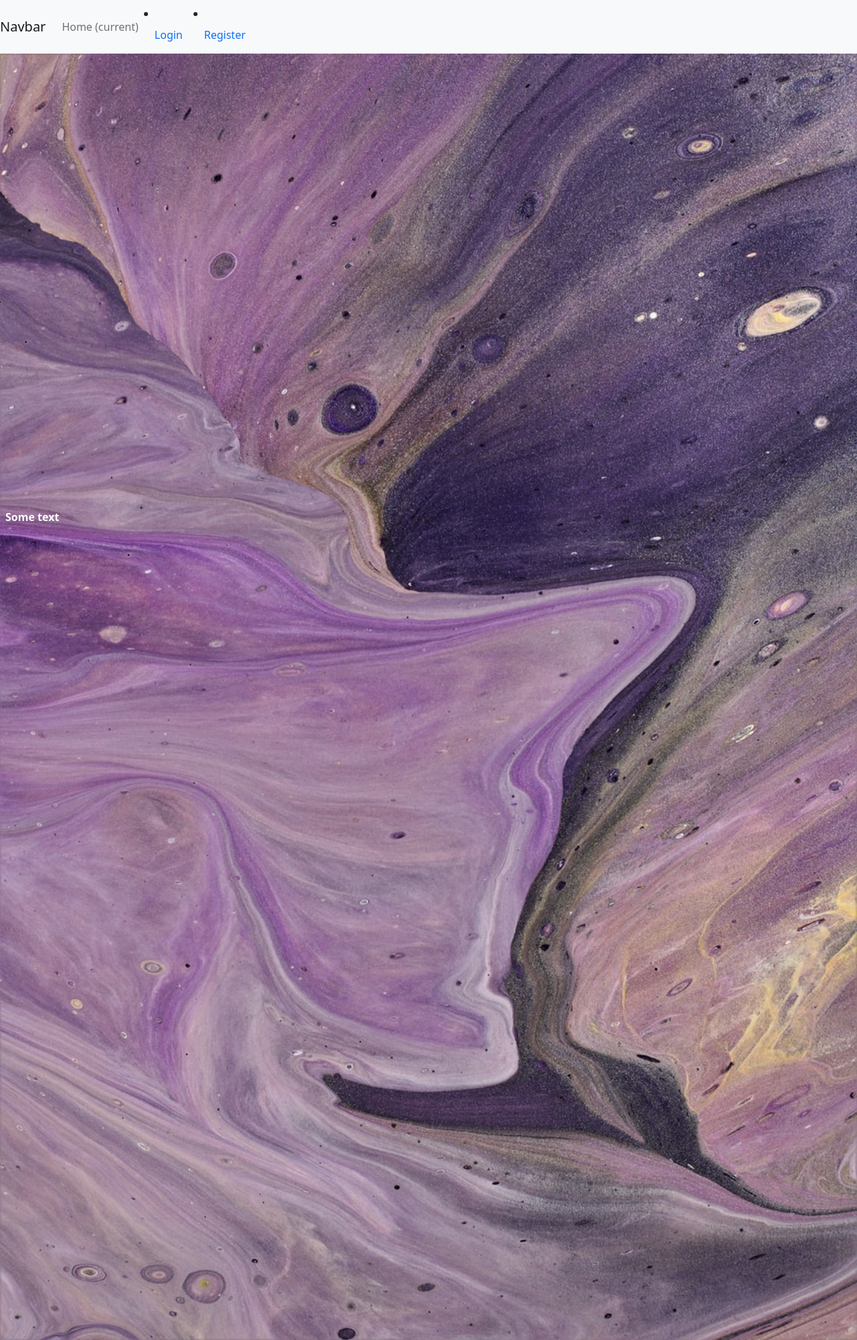
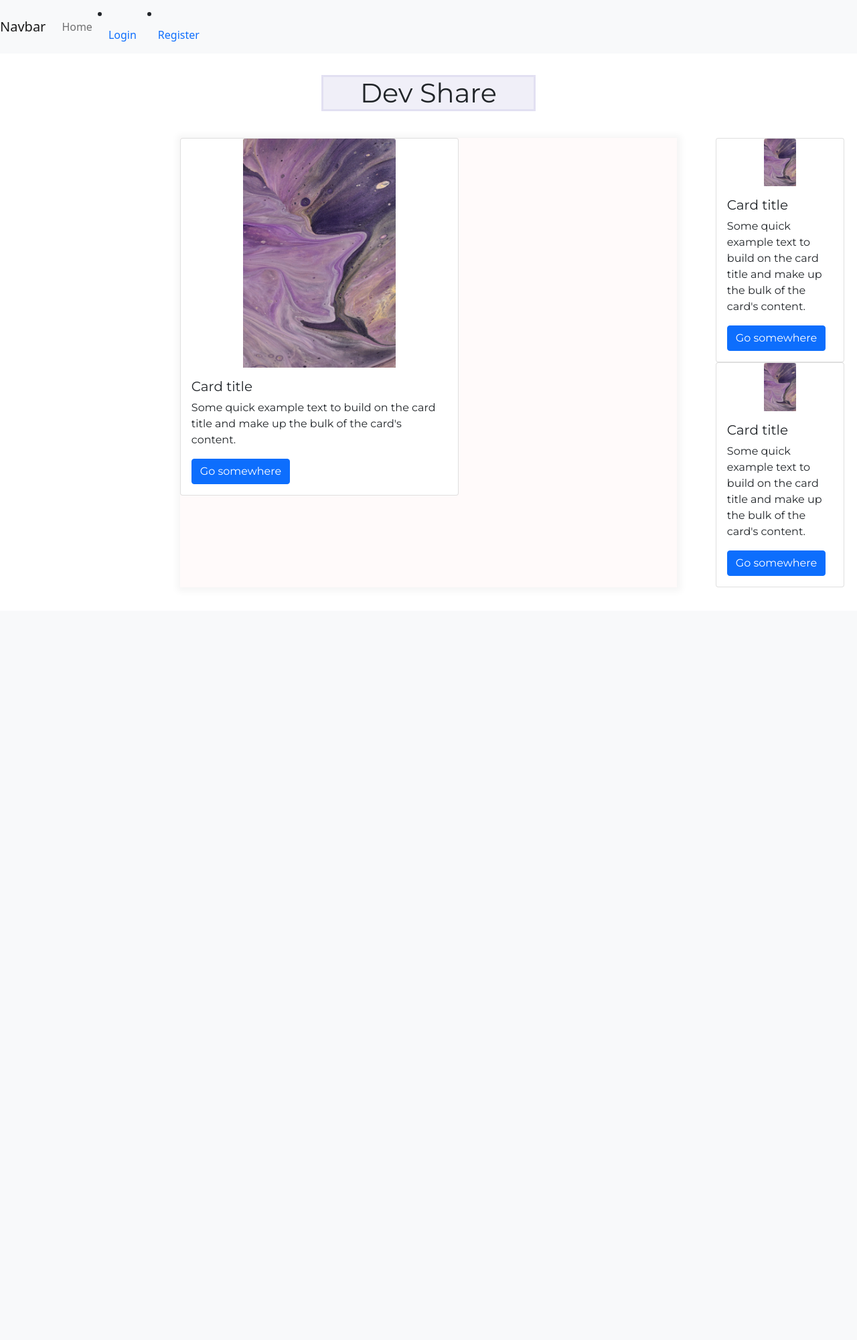
Before and after one commit to phase5lhcm/flask-blog, a Flask app: page / in a window 1280 px wide. Shown: the whole page at 67% size. After the commit the page ends 877 px from the top, so only its background shows below. Run offline with Flask 2, Linux system fonts and the light colour scheme; some libraries are stand-ins or nearby versions.

Commit message:
Build delete route and style blogposts page and homepage

```diff
--- a/blogposts/routes.py
+++ b/blogposts/routes.py
@@ -1,3 +1,4 @@
+from crypt import methods
 from blogposts import app
 from flask import render_template, flash, redirect, url_for, request
 from flask_login import login_user, current_user, logout_user
@@ -90,6 +91,7 @@ def blogposts():
 @app.route('/blogposts/<int:id>')
 def blogpost(id):
     blogpost = Blog.query.get_or_404(id)
+    print({blogpost})
     return render_template('blogpost.html', blogpost=blogpost)
 
 @app.route('/edit-blogpost/<int:id>', methods=['GET', 'POST']) # page does not redirect to edit_blogpost.html
@@ -125,3 +127,18 @@ def edit_blogpost(id):
     form.content.data = blogpost.content
     form.slug.data = blogpost.slug
     return render_template('edit_blogpost.html', form=form)
+
+
+@app.route('/delete_blog/<int:id>', methods=['GET', 'DELETE'])
+def delete_blog(id):
+    delete_blog = Blog.query.get_or_404(id)
+    try:
+        db.session.delete(delete_blog)
+        db.session.commit()
+        flash("Delete Successful")
+        blogposts = Blog.query.order_by(Blog.date_posted)
+        return render_template('blogposts.html', blogposts=blogposts)
+    except:
+        flash("Unable to delete")
+        blogposts = Blog.query.order_by(Blog.date_posted)
+        return render_template('blogposts.html', blogposts=blogposts)
--- a/blogposts/static/styles/homepage_styles.css
+++ b/blogposts/static/styles/homepage_styles.css
@@ -1,11 +1,46 @@
 /* blogposts/static/assets/homepage_img.jpeg */
+@import url('https://fonts.googleapis.com/css2?family=Montserrat&display=swap');
 #container-homepage {
-    color: white;
+    height: 100vh;
+    width: 100vw;
+    font-family: 'Montserrat', sans-serif;
 }
-#text {
-    position: absolute;
-    bottom: 0;
-    left: 0.5em;
-    width: 400px;
-    font-weight: bold;
+
+h1 {
+    text-align: center;
+    margin: 2rem auto;
+    border: 3px solid #2191;
+    background-color: #2191;
+    width: 25%;
 }
+
+#cards {
+    width: 58%;
+    background-color: #fffafa;
+    box-shadow: 1px 1px 10px 5px #f5f5f5;
+    margin-left: auto;
+    margin-right: auto;
+    margin-top: 40px;
+    display: flex;
+    flex-direction: row;
+}
+
+/* #card-main {
+    position: relative;
+    left: 0em;
+} */
+
+.card-main-img {
+    width: 55%;
+    margin: 0 auto;
+}
+
+#card-feature {
+    position: relative;
+    left: 24em;
+}
+
+.card-feature-img {
+    width: 25%;
+    margin: 0 auto;
+}
--- a/blogposts/templates/homepage.html
+++ b/blogposts/templates/homepage.html
@@ -2,13 +2,63 @@
 content%}
 
 <div id="container-homepage">
-    <img
-        src="{{url_for('static', filename='assets/homepage_img.jpeg')}}"
-        alt="background-image"
-        ,
-        width="100%"
-    />
-    <p id="text">Some text</p>
+    <h1>Dev Share</h1>
+    <div id="cards">
+        <div id="card-main">
+            <div class="card" style="width: 26rem">
+                <img
+                    class="card-img-top card-main-img"
+                    src="{{url_for('static',
+        filename='assets/homepage_img.jpeg')}}"
+                    alt="Card image cap"
+                />
+                <div class="card-body">
+                    <h5 class="card-title">Card title</h5>
+                    <p class="card-text">
+                        Some quick example text to build on the card title and
+                        make up the bulk of the card's content.
+                    </p>
+                    <a href="#" class="btn btn-primary">Go somewhere</a>
+                </div>
+            </div>
+        </div>
+
+        <div id="card-feature">
+            <div id="card1" class="card" style="width: 12rem">
+                <img
+                    class="card-img-top card-feature-img"
+                    src="{{url_for('static',
+        filename='assets/homepage_img.jpeg')}}"
+                    alt="Card image cap"
+                />
+                <div class="card-body">
+                    <h5 class="card-title">Card title</h5>
+                    <p class="card-text">
+                        Some quick example text to build on the card title and
+                        make up the bulk of the card's content.
+                    </p>
+                    <a href="#" class="btn btn-primary">Go somewhere</a>
+                </div>
+            </div>
+
+            <div class="card" style="width: 12rem">
+                <img
+                    class="card-img-top card-feature-img"
+                    src="{{url_for('static',
+        filename='assets/homepage_img.jpeg')}}"
+                    alt="Card image cap"
+                />
+                <div class="card-body">
+                    <h5 class="card-title">Card title</h5>
+                    <p class="card-text">
+                        Some quick example text to build on the card title and
+                        make up the bulk of the card's content.
+                    </p>
+                    <a href="#" class="btn btn-primary">Go somewhere</a>
+                </div>
+            </div>
+        </div>
+    </div>
 </div>
 
 {%endblock%}
--- a/blogposts/templates/layout.html
+++ b/blogposts/templates/layout.html
@@ -4,6 +4,14 @@
         <!-- Required meta tags -->
         <meta charset="utf-8" />
         <meta name="viewport" content="width=device-width, initial-scale=1" />
+
+        <!--Font Awesome-->
+        <link
+            rel="stylesheet"
+            href="https://use.fontawesome.com/releases/v5.15.4/css/all.css"
+            integrity="sha384-DyZ88mC6Up2uqS4h/KRgHuoeGwBcD4Ng9SiP4dIRy0EXTlnuz47vAwmeGwVChigm"
+            crossorigin="anonymous"
+        />
 
         <!-- Bootstrap CSS -->
         <link
```
Also changed, not shown: blogposts/templates/blogpost.html (+14 -8 lines), blogposts/templates/blogposts.html (+26 -8 lines), blogposts/blogposts.db.
